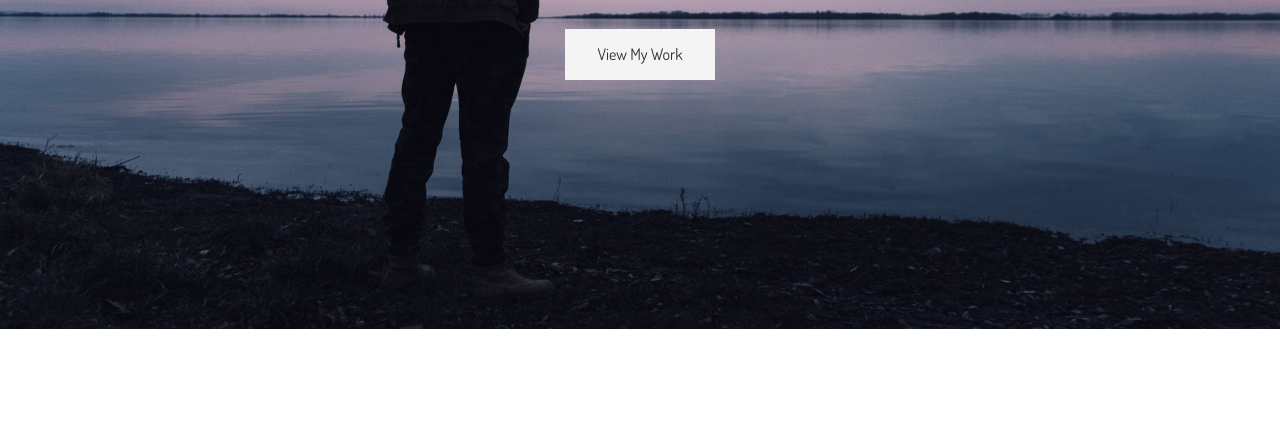
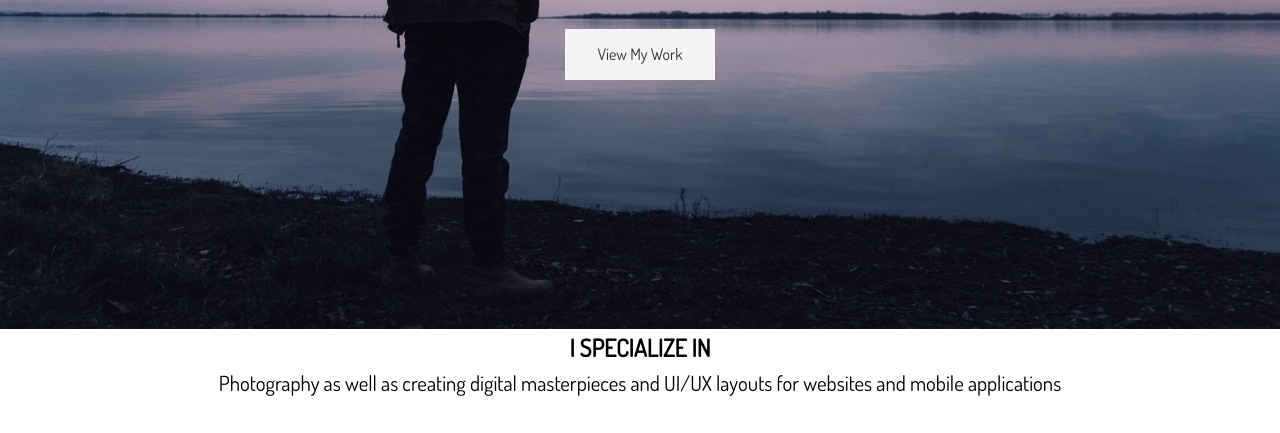
Before and after one commit to jorny88/Modern-HTML-and-CSS, a website: page Portfolio_Website/dist/index.html in a window 1280 px wide. Shown: the part 471-904 px from the top of the page. Before the commit the page ends 800 px from the top, so only its background shows below. Drawn offline with Linux system fonts and the light colour scheme.

Commit message:
Portfolio_webiste Update

```diff
--- a/Portfolio_Website/dist/index.html
+++ b/Portfolio_Website/dist/index.html
@@ -30,6 +30,19 @@
         </div>
     </header>
 
+    <!-- Section A: Specialized -->
+    <section id="home-a" class="text-center py-2">
+        <div class="container">
+            <h2 class="section-title">I Specialize In</h2>
+            <div class="bottom-line"></div>
+            <p class="lead">
+                Photography as well as creating digital masterpieces and UI/UX layouts for websites and mobile applications
+            </p>
+            <div class="specials">
+                <div></div>
+            </div>
+        </div>
+    </section>
     <script src="js/typewriter.js"></script>
 </body>
 </html>
```
